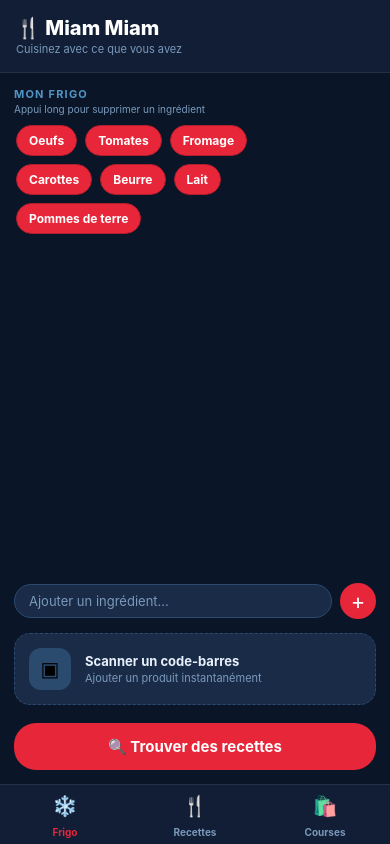
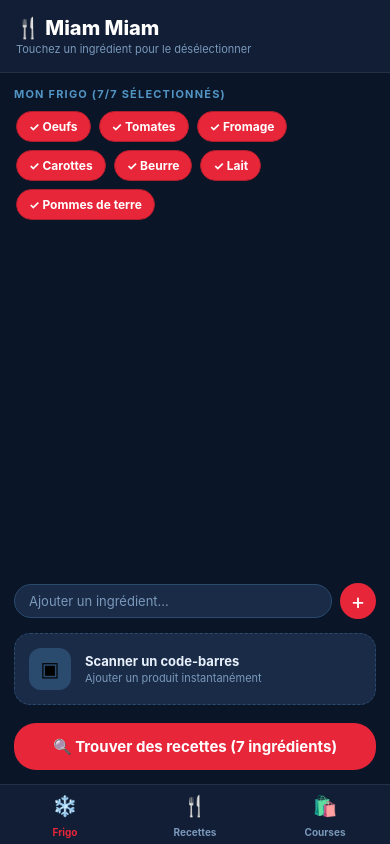
Before and after one commit to mckeller1277/Application-MIAM-MIAM, a React Native app: screen /FridgeMain in a window 390 px wide. Built offline with nearby package versions, Linux system fonts and the light colour scheme.

Commit message:
Update FridgeScreen.js

```diff
--- a/src/screens/FridgeScreen.js
+++ b/src/screens/FridgeScreen.js
@@ -15,15 +15,25 @@ const DEFAULT_INGREDIENTS = ['Oeufs', 'Tomates', 'Fromage', 'Carottes', 'Beurre'
 
 export default function FridgeScreen({ navigation }) {
   const [ingredients, setIngredients] = useState([]);
+  const [selected, setSelected] = useState([]);
   const [input, setInput] = useState('');
 
   useEffect(() => {
     loadFridge().then(data => {
       const list = data.length ? data : DEFAULT_INGREDIENTS;
       setIngredients(list);
+      setSelected(list); // tous sélectionnés par défaut
       if (!data.length) saveFridge(list);
     });
   }, []);
+
+  const toggleSelect = (item) => {
+    setSelected(prev =>
+      prev.includes(item)
+        ? prev.filter(x => x !== item)
+        : [...prev, item]
+    );
+  };
 
   const addIngredient = () => {
     const val = input.trim();
@@ -32,6 +42,7 @@ export default function FridgeScreen({ navigation }) {
     const cap = val.charAt(0).toUpperCase() + val.slice(1);
     const newList = [...ingredients, cap];
     setIngredients(newList);
+    setSelected(prev => [...prev, cap]);
     saveFridge(newList);
     setInput('');
   };
@@ -42,39 +53,46 @@ export default function FridgeScreen({ navigation }) {
       { text: 'Supprimer', style: 'destructive', onPress: () => {
         const newList = ingredients.filter(x => x !== item);
         setIngredients(newList);
+        setSelected(prev => prev.filter(x => x !== item));
         saveFridge(newList);
       }},
     ]);
   };
 
   const goToRecipes = () => {
-    if (!ingredients.length) {
-      Alert.alert('Frigo vide', 'Ajoutez des ingrédients !');
+    if (!selected.length) {
+      Alert.alert('Aucun ingrédient sélectionné', 'Sélectionnez au moins un ingrédient !');
       return;
     }
-    navigation.navigate('Recettes', {
-      selectedIngredients: ingredients.map(x => x.toLowerCase()),
-    });
+    navigation.navigate('Recettes', { selectedIngredients: selected });
   };
 
   return (
     <SafeAreaView style={s.container} edges={['top']}>
       <View style={s.header}>
         <Text style={s.logo}>🍴 Miam Miam</Text>
-        <Text style={s.sub}>Cuisinez avec ce que vous avez</Text>
+        <Text style={s.sub}>Touchez un ingrédient pour le désélectionner</Text>
       </View>
-      <Text style={s.sec}>Mon frigo</Text>
-      <Text style={s.hint}>Appui long pour supprimer un ingrédient</Text>
+      <Text style={s.sec}>Mon frigo ({selected.length}/{ingredients.length} sélectionnés)</Text>
       <FlatList
         data={ingredients}
         keyExtractor={item => item}
         numColumns={3}
         contentContainerStyle={s.chipGrid}
-        renderItem={({ item }) => (
-          <TouchableOpacity style={s.chip} onLongPress={() => removeIngredient(item)}>
-            <Text style={s.chipText}>{item}</Text>
-          </TouchableOpacity>
-        )}
+        renderItem={({ item }) => {
+          const isSel = selected.includes(item);
+          return (
+            <TouchableOpacity
+              style={[s.chip, !isSel && s.chipUnsel]}
+              onPress={() => toggleSelect(item)}
+              onLongPress={() => removeIngredient(item)}
+            >
+              <Text style={[s.chipText, !isSel && s.chipTextUnsel]}>
+                {isSel ? '✓ ' : ''}{item}
+              </Text>
+            </TouchableOpacity>
+          );
+        }}
       />
       <View style={s.addRow}>
         <TextInput
@@ -94,7 +112,7 @@ export default function FridgeScreen({ navigation }) {
         </View>
       </TouchableOpacity>
       <TouchableOpacity style={s.cta} onPress={goToRecipes}>
-        <Text style={s.ctaText}>🔍 Trouver des recettes</Text>
+        <Text style={s.ctaText}>🔍 Trouver des recettes ({selected.length} ingrédients)</Text>
       </TouchableOpacity>
     </SafeAreaView>
   );
@@ -105,11 +123,12 @@ const s = StyleSheet.create({
   header: { backgroundColor: C.bg2, padding: 16, borderBottomWidth: 1, borderBottomColor: C.border },
   logo: { color: C.white, fontSize: 20, fontWeight: '800' },
   sub: { color: C.muted, fontSize: 11, marginTop: 2 },
-  sec: { color: C.skyMid, fontSize: 11, fontWeight: '700', letterSpacing: 1.2, textTransform: 'uppercase', padding: 14, paddingBottom: 2 },
-  hint: { color: C.muted, fontSize: 10, paddingHorizontal: 14, paddingBottom: 6 },
+  sec: { color: C.skyMid, fontSize: 11, fontWeight: '700', letterSpacing: 1.2, textTransform: 'uppercase', padding: 14, paddingBottom: 6 },
   chipGrid: { paddingHorizontal: 12, paddingBottom: 8 },
   chip: { margin: 4, paddingVertical: 7, paddingHorizontal: 12, borderRadius: 22, backgroundColor: C.red, borderWidth: 1.5, borderColor: C.redDark },
+  chipUnsel: { backgroundColor: C.bg3, borderColor: C.skyLight },
   chipText: { color: C.white, fontSize: 12, fontWeight: '700' },
+  chipTextUnsel: { color: C.muted },
   addRow: { flexDirection: 'row', padding: 14, gap: 8, alignItems: 'center' },
   input: { flex: 1, backgroundColor: C.bg3, borderRadius: 22, borderWidth: 1.5, borderColor: C.skyLight, padding: 8, paddingHorizontal: 14, color: C.text, fontSize: 13 },
   btnPlus: { width: 36, height: 36, borderRadius: 18, backgroundColor: C.red, alignItems: 'center', justifyContent: 'center' },
```
